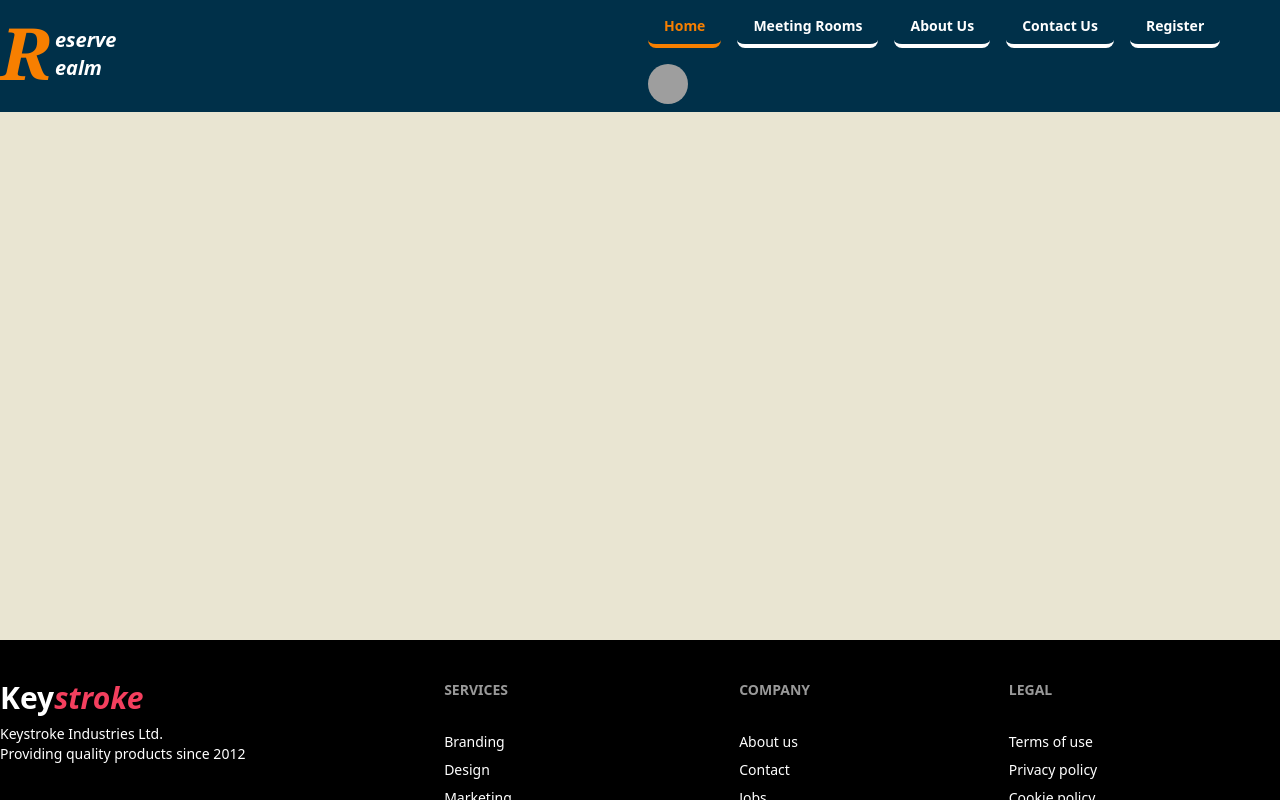
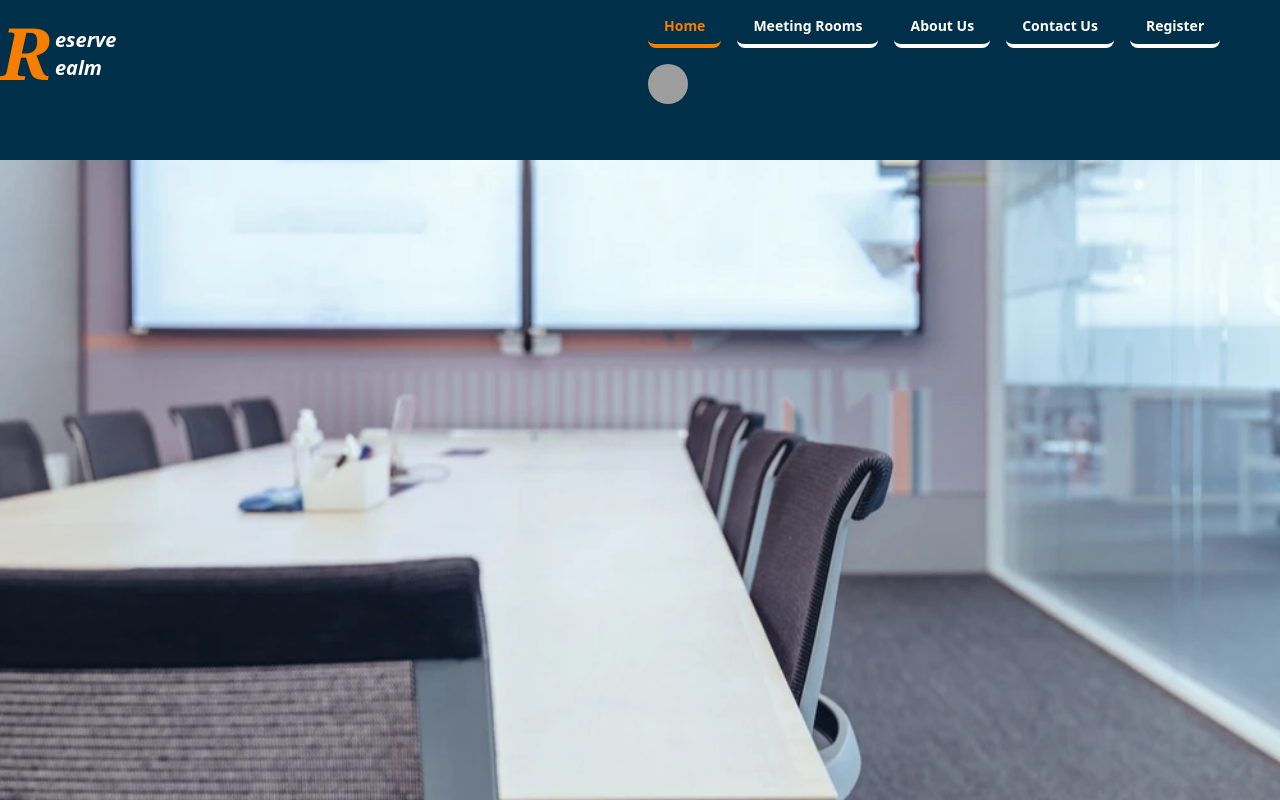
Before and after one commit to Arifprogrammer/apollo-assignment-5-client, a React (Vite) app: page / in a window 1280 px wide. Shown: the top 800 px of the page. Built offline with nearby package versions, Linux system fonts and the light colour scheme; grey boxes are pictures that could not be loaded.

Commit message:
implemented hero section

```diff
--- a/src/pages/home/Home.tsx
+++ b/src/pages/home/Home.tsx
@@ -1,5 +1,16 @@
+import room from "../../assets/images/room-banner-edited.webp";
+
 const Home = () => {
-  return <main></main>;
+  return (
+    <main>
+      {/* //*Hero */}
+      <section className="pt-12 md:pt-24 bg-[#003049]">
+        <div>
+          <img src={room} alt="keyboard" className="size-full" />
+        </div>
+      </section>
+    </main>
+  );
 };
 
 export default Home;
```
